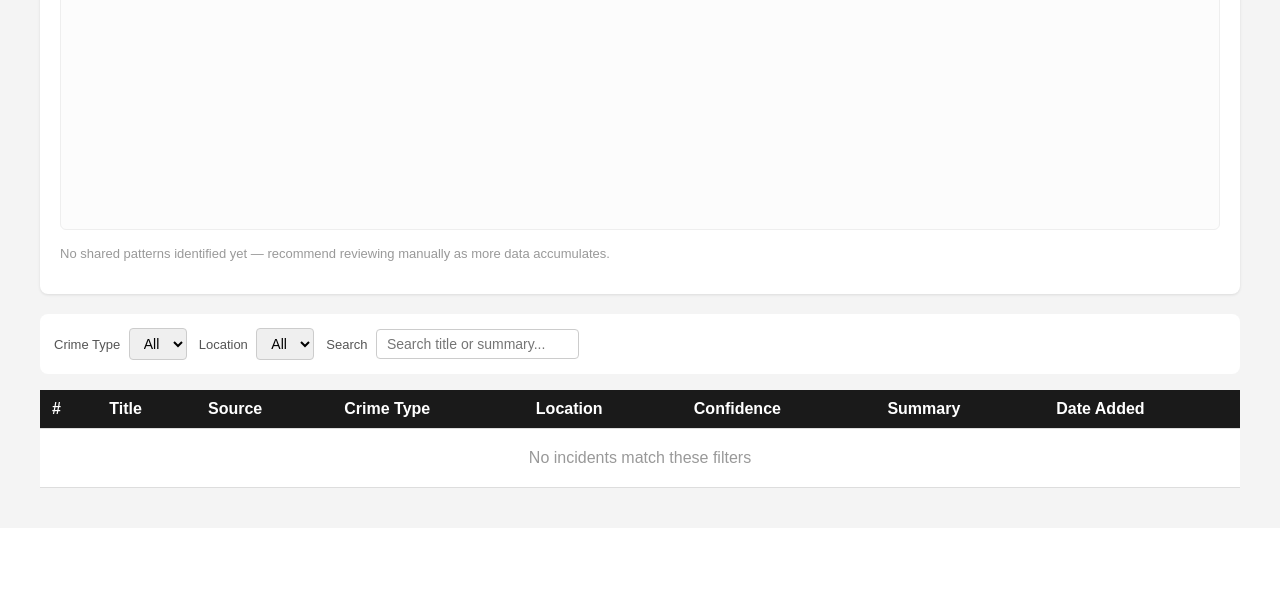
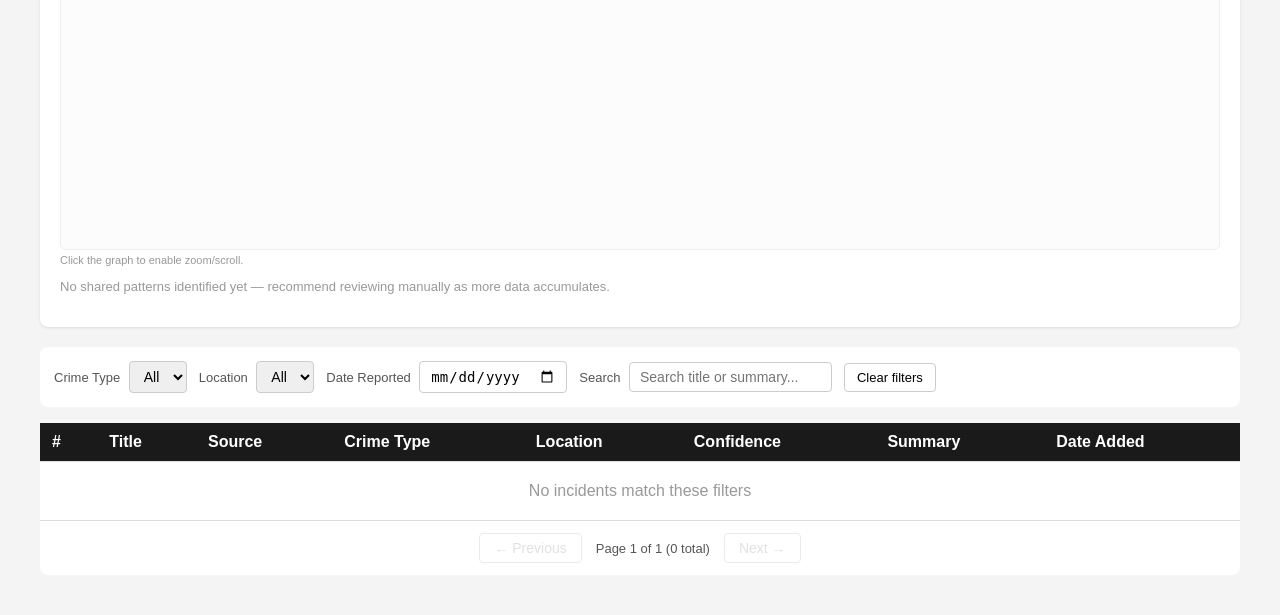
Before and after one commit to fizzlee998/nigeria-crime-intel-tracker, a Flask app: page / in a window 1280 px wide. Shown: the part 1285-1900 px from the top of the page. Before the commit the page ends 1773 px from the top, so only its background shows below. Run offline with Flask 3, Linux system fonts and the light colour scheme; data that the repository does not hold is empty; some libraries are stand-ins or nearby versions.

Commit message:
Add date filter, table pagination (20/page), and click-to-zoom fix for map and network graph

```diff
--- a/templates/index.html
+++ b/templates/index.html
@@ -24,16 +24,20 @@
         .charts { display: grid; grid-template-columns: repeat(auto-fit, minmax(320px, 1fr)); gap: 20px; margin-bottom: 20px; }
         .chart-card { background: white; padding: 20px; border-radius: 8px; box-shadow: 0 1px 3px rgba(0,0,0,0.1); }
         .chart-card h3 { margin-top: 0; color: #333; font-size: 15px; }
-        #map { height: 400px; border-radius: 8px; margin-bottom: 20px; }
+        #map { height: 400px; border-radius: 8px; margin-bottom: 8px; position: relative; }
+        .map-hint { font-size: 11px; color: #999; margin: 0 0 20px 0; }
         .correlation-item { border-left: 3px solid #ccc; padding: 8px 12px; margin-bottom: 8px; background: #fafafa; }
         .correlation-item.moderate { border-left-color: #b3860b; }
         .correlation-item.low { border-left-color: #999; }
         .correlation-item .label { font-weight: bold; font-size: 13px; }
         .correlation-item .confidence-tag { font-size: 11px; text-transform: uppercase; color: #777; margin-left: 6px; }
         .correlation-item ul { margin: 6px 0 0 0; padding-left: 18px; font-size: 12px; color: #444; }
+        .network-hint { font-size: 11px; color: #999; margin: 4px 0 8px 0; }
         .filters { display: flex; gap: 12px; margin-bottom: 16px; flex-wrap: wrap; align-items: center; background: white; padding: 14px; border-radius: 8px; }
         .filters select, .filters input { padding: 6px 10px; border: 1px solid #ccc; border-radius: 4px; font-size: 14px; }
         .filters label { font-size: 13px; color: #555; margin-right: 4px; }
+        .filters button.clear-btn { padding: 6px 12px; border: 1px solid #ccc; border-radius: 4px; background: white; font-size: 13px; cursor: pointer; }
+        .filters button.clear-btn:hover { background: #eee; }
         table { width: 100%; border-collapse: collapse; background: white; }
         th, td { padding: 10px 12px; text-align: left; border-bottom: 1px solid #ddd; }
         th { background: #1a1a1a; color: white; }
@@ -47,6 +51,11 @@
         .confidence-medium { color: orange; }
         .confidence-low { color: gray; }
         .empty-row td { text-align: center; color: #999; padding: 20px; }
+        .pagination { display: flex; align-items: center; justify-content: center; gap: 14px; background: white; padding: 12px; border-radius: 0 0 8px 8px; }
+        .pagination button { padding: 6px 14px; border: 1px solid #ccc; border-radius: 4px; background: white; cursor: pointer; font-size: 14px; }
+        .pagination button:disabled { opacity: 0.4; cursor: not-allowed; }
+        .pagination button:not(:disabled):hover { background: #eee; }
+        .pagination .page-info { font-size: 13px; color: #555; }
     </style>
 </head>
 <body>
@@ -77,13 +86,15 @@
     </div>
 
     <div id="map"></div>
+    <p class="map-hint">Click the map to enable zoom/scroll — this prevents the page from zooming the map accidentally while you scroll past it.</p>
 
     <div class="chart-card" style="margin-bottom: 20px;">
         <h3>Patterns Worth Reviewing</h3>
         <p style="font-size: 12px; color: #999; margin-top: -4px;">
             Incidents sharing location, crime type, or a named group — flagged for human review, not confirmed connections. Node connections below represent shared attributes only, not verified relationships.
         </p>
-        <div id="networkGraph" style="height: 350px; border: 1px solid #eee; border-radius: 6px; margin-bottom: 16px; background: #fcfcfc;"></div>
+        <div id="networkGraph" style="height: 350px; border: 1px solid #eee; border-radius: 6px; margin-bottom: 4px; background: #fcfcfc;"></div>
+        <p class="network-hint">Click the graph to enable zoom/scroll.</p>
         <div id="correlationsPanel"></div>
     </div>
 
@@ -97,9 +108,14 @@
             <select id="locationFilter"><option value="">All</option></select>
         </div>
         <div>
+            <label for="dateFilter">Date Reported</label>
+            <input type="date" id="dateFilter">
+        </div>
+        <div>
             <label for="searchFilter">Search</label>
             <input type="text" id="searchFilter" placeholder="Search title or summary...">
         </div>
+        <button class="clear-btn" id="clearFiltersBtn">Clear filters</button>
     </div>
 
     <table>
@@ -118,17 +134,33 @@
         <tbody id="tableBody">
         </tbody>
     </table>
+    <div class="pagination">
+        <button id="prevPageBtn">&larr; Previous</button>
+        <span class="page-info" id="pageInfo">Page 1</span>
+        <button id="nextPageBtn">Next &rarr;</button>
+    </div>
 
     <script>
+        const PAGE_SIZE = 20;
+        let currentPage = 1;
         let allIncidents = [];
-        let map = L.map('map').setView([9.0820, 8.6753], 6);
+        let currentFiltered = [];
+
+        let map = L.map('map', { scrollWheelZoom: false }).setView([9.0820, 8.6753], 6);
         L.tileLayer('https://{s}.tile.openstreetmap.org/{z}/{x}/{y}.png', {
             attribution: '&copy; OpenStreetMap contributors'
         }).addTo(map);
+        map.on('click', () => map.scrollWheelZoom.enable());
+        document.addEventListener('click', (e) => {
+            if (!document.getElementById('map').contains(e.target)) {
+                map.scrollWheelZoom.disable();
+            }
+        });
         let markers = [];
 
         let typeChartInstance, locationChartInstance, trendChartInstance;
         let networkInstance = null;
+        let networkZoomEnabled = false;
 
         function populateFilterOptions(incidents) {
             const typeSelect = document.getElementById('typeFilter');
@@ -148,13 +180,18 @@
 
         function renderTable(incidents) {
             const tbody = document.getElementById('tableBody');
+            const totalPages = Math.max(1, Math.ceil(incidents.length / PAGE_SIZE));
+            if (currentPage > totalPages) currentPage = totalPages;
+
+            const startIdx = (currentPage - 1) * PAGE_SIZE;
+            const pageRows = incidents.slice(startIdx, startIdx + PAGE_SIZE);
+
             if (incidents.length === 0) {
                 tbody.innerHTML = '<tr class="empty-row"><td colspan="8">No incidents match these filters</td></tr>';
-                return;
-            }
-            tbody.innerHTML = incidents.map((row, index) => `
+            } else {
+                tbody.innerHTML = pageRows.map((row, index) => `
                     <tr>
-                    <td>${index + 1}</td>
+                        <td>${startIdx + index + 1}</td>
                         <td>${row.title}${row.link ? ` <a href="${row.link}" target="_blank" rel="noopener">[source]</a>` : ''}</td>
                         <td>${row.source || '—'}</td>
                         <td class="${row.crime_type}">${row.crime_type}</td>
@@ -164,6 +201,11 @@
                         <td>${row.date_added}</td>
                     </tr>
                 `).join('');
+            }
+
+            document.getElementById('pageInfo').textContent = `Page ${currentPage} of ${totalPages} (${incidents.length} total)`;
+            document.getElementById('prevPageBtn').disabled = currentPage <= 1;
+            document.getElementById('nextPageBtn').disabled = currentPage >= totalPages;
         }
 
         function renderMap(incidents) {
@@ -221,17 +263,22 @@
             });
         }
 
-        function applyFilters() {
+        function applyFilters(resetPage = true) {
             const type = document.getElementById('typeFilter').value;
             const location = document.getElementById('locationFilter').value;
+            const dateVal = document.getElementById('dateFilter').value;
             const search = document.getElementById('searchFilter').value.toLowerCase();
 
             let filtered = allIncidents;
             if (type) filtered = filtered.filter(i => i.crime_type === type);
             if (location) filtered = filtered.filter(i => i.location === location);
+            if (dateVal) filtered = filtered.filter(i => i.date_added === dateVal);
             if (search) filtered = filtered.filter(i =>
                 i.title.toLowerCase().includes(search) || i.summary.toLowerCase().includes(search)
             );
+
+            currentFiltered = filtered;
+            if (resetPage) currentPage = 1;
 
             renderTable(filtered);
             renderMap(filtered);
@@ -268,7 +315,7 @@
 
             const colorByConfidence = { moderate: '#b3860b', low: '#999999' };
 
-            correlationGroups.forEach((group, groupIndex) => {
+            correlationGroups.forEach((group) => {
                 const groupColor = colorByConfidence[group.confidence] || '#999999';
 
                 group.incidents.forEach(incident => {
@@ -307,12 +354,28 @@
             const options = {
                 physics: { stabilization: true, barnesHut: { gravitationalConstant: -3000 } },
                 edges: { smooth: true, width: 1.5 },
-                interaction: { hover: true }
+                interaction: { hover: true, zoomView: false }
             };
 
             if (networkInstance) networkInstance.destroy();
+            networkZoomEnabled = false;
             networkInstance = new vis.Network(container, data, options);
+
+            networkInstance.on('click', () => {
+                if (!networkZoomEnabled) {
+                    networkInstance.setOptions({ interaction: { zoomView: true } });
+                    networkZoomEnabled = true;
                 }
+            });
+        }
+
+        document.addEventListener('click', (e) => {
+            const graphEl = document.getElementById('networkGraph');
+            if (networkInstance && !graphEl.contains(e.target) && networkZoomEnabled) {
+                networkInstance.setOptions({ interaction: { zoomView: false } });
+                networkZoomEnabled = false;
+            }
+        });
 
         function loadCorrelations() {
             fetch('/api/correlations')
@@ -341,15 +404,39 @@
                 .then(data => {
                     allIncidents = data;
                     populateFilterOptions(data);
-                    applyFilters();
+                    applyFilters(false);
                 });
             loadInsights();
             loadCorrelations();
         }
 
-        document.getElementById('typeFilter').addEventListener('change', applyFilters);
-        document.getElementById('locationFilter').addEventListener('change', applyFilters);
-        document.getElementById('searchFilter').addEventListener('input', applyFilters);
+        document.getElementById('typeFilter').addEventListener('change', () => applyFilters());
+        document.getElementById('locationFilter').addEventListener('change', () => applyFilters());
+        document.getElementById('dateFilter').addEventListener('change', () => applyFilters());
+        document.getElementById('searchFilter').addEventListener('input', () => applyFilters());
+        document.getElementById('clearFiltersBtn').addEventListener('click', () => {
+            document.getElementById('typeFilter').value = '';
+            document.getElementById('locationFilter').value = '';
+            document.getElementById('dateFilter').value = '';
+            document.getElementById('searchFilter').value = '';
+            applyFilters();
+        });
+
+        document.getElementById('prevPageBtn').addEventListener('click', () => {
+            if (currentPage > 1) {
+                currentPage--;
+                renderTable(currentFiltered);
+                window.scrollTo({ top: document.querySelector('table').offsetTop - 20, behavior: 'smooth' });
+            }
+        });
+        document.getElementById('nextPageBtn').addEventListener('click', () => {
+            const totalPages = Math.max(1, Math.ceil(currentFiltered.length / PAGE_SIZE));
+            if (currentPage < totalPages) {
+                currentPage++;
+                renderTable(currentFiltered);
+                window.scrollTo({ top: document.querySelector('table').offsetTop - 20, behavior: 'smooth' });
+            }
+        });
 
         loadIncidents();
         setInterval(loadIncidents, 30000);
```
Lines whose indentation alone changed are shown as unchanged.
